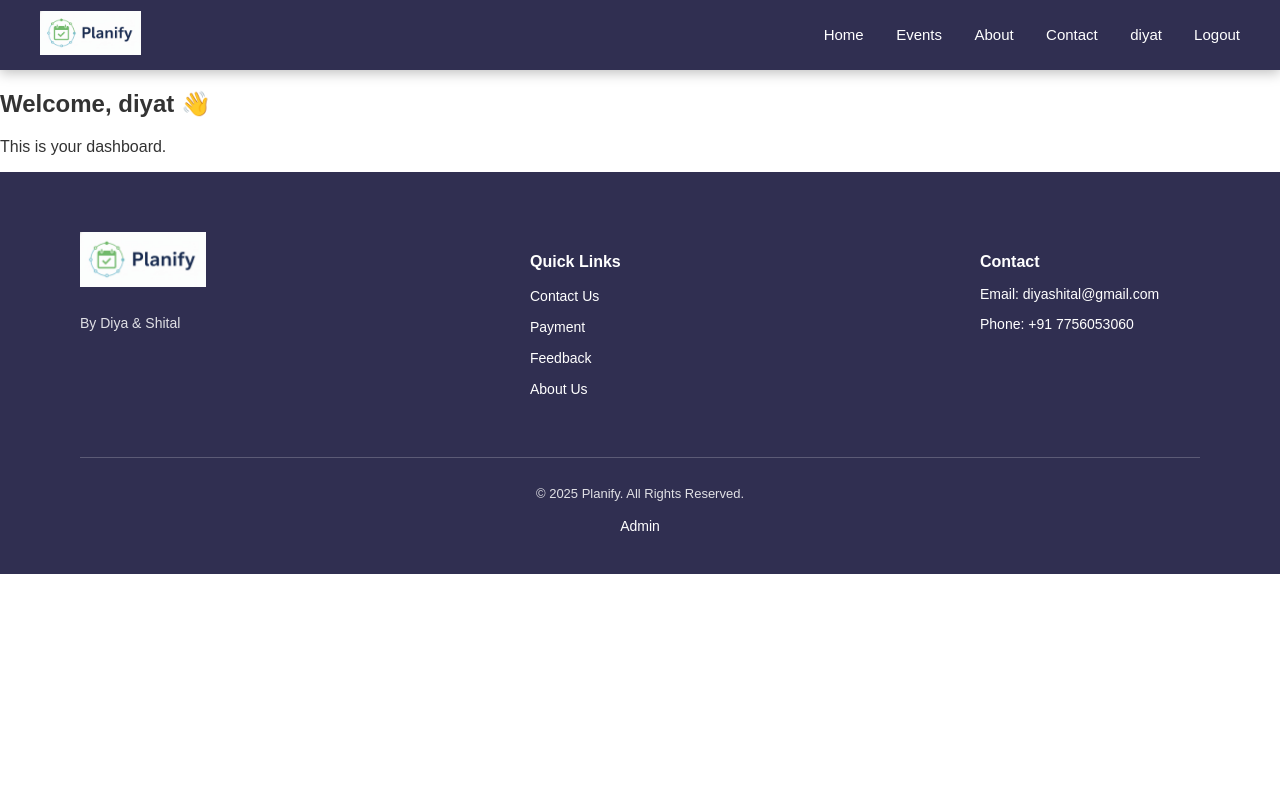
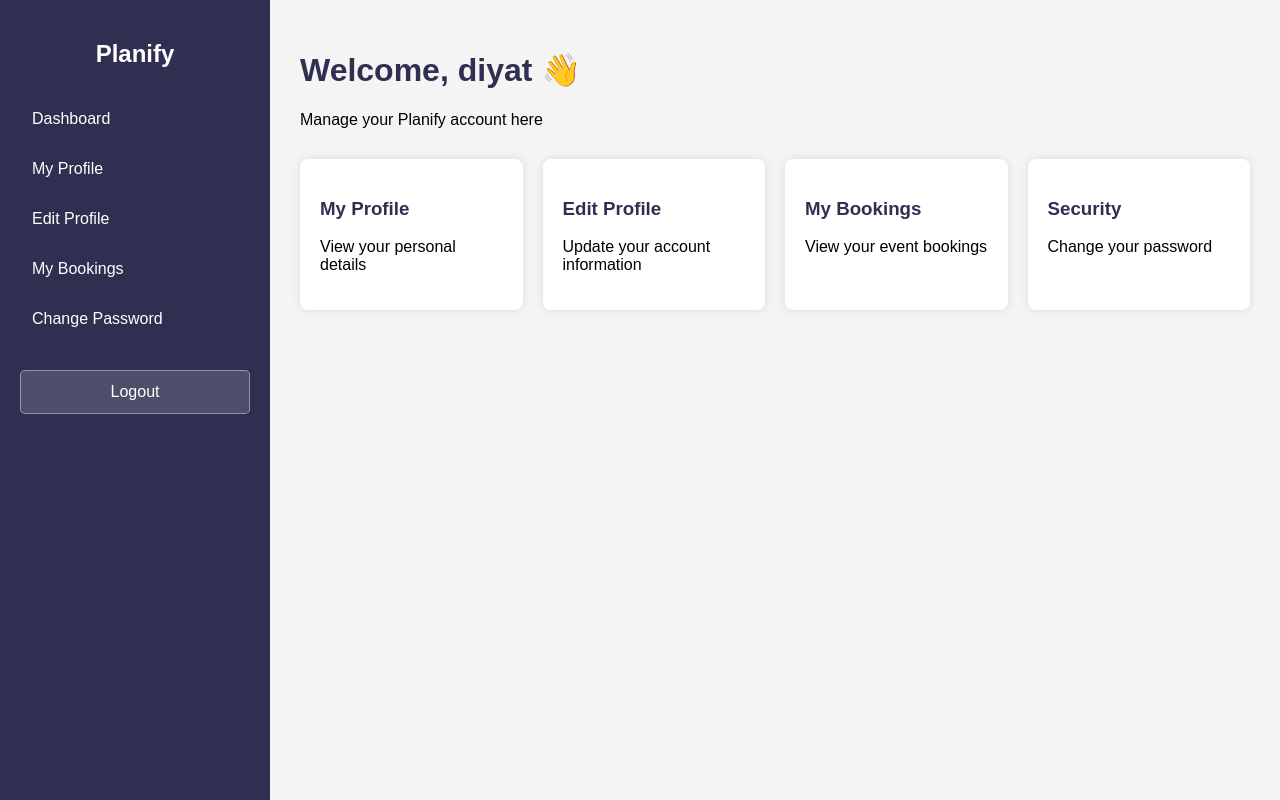
Before and after one commit to diyatalavanekar/Planify, a PHP site: page /user/dashboard.php in a window 1280 px wide. Run offline with PHP 8.4, Linux system fonts and the light colour scheme; a user stored in the database is signed in.

Commit message:
your message

```diff
--- a/user/dashboard.php
+++ b/user/dashboard.php
@@ -1,28 +1,82 @@
 <?php
 session_start();
 
+/* Block cache */
+header("Cache-Control: no-store, no-cache, must-revalidate, max-age=0");
+header("Pragma: no-cache");
+
+/* Session check */
 if (!isset($_SESSION['user_id'])) {
     header("Location: ../auth/login.php");
     exit();
 }
 ?>
+<!DOCTYPE html>
+<html lang="en">
+<head>
+    <meta charset="UTF-8">
+    <title>User Dashboard | Planify</title>
 
-<!DOCTYPE html>
-<html>
-<head>
-    <title>User Dashboard</title>
-    <link rel="stylesheet" href="/Planify/css/style.css">
+    <!-- User Dashboard CSS -->
+    <link rel="stylesheet" href="user.css">
 </head>
-<body>
 
-<?php include("../includes/header.php"); ?>
+<script>
+    // Prevent back button after logout
+    window.history.forward();
+    function noBack() {
+        window.history.forward();
+    }
+</script>
+
+<body onload="noBack();" onpageshow="if (event.persisted) noBack();">
 
 <div class="dashboard-container">
-    <h2>Welcome, <?php echo $_SESSION['username']; ?> 👋</h2>
-    <p>This is your dashboard.</p>
+
+    <!-- ================= SIDEBAR ================= -->
+    <div class="sidebar">
+        <h2>Planify</h2>
+
+        <a href="user_dashboard.php">Dashboard</a>
+        <a href="my_profile.php">My Profile</a>
+        <a href="edit_profile.php">Edit Profile</a>
+        <a href="my_bookings.php">My Bookings</a>
+        <a href="change_password.php">Change Password</a>
+
+        <a href="../auth/logout.php" class="logout-btn">Logout</a>
+    </div>
+
+    <!-- ================= MAIN CONTENT ================= -->
+    <div class="main-content">
+        <h1>
+            Welcome, <?php echo htmlspecialchars($_SESSION['username']); ?> 👋
+        </h1>
+        <p>Manage your Planify account here</p>
+
+        <div class="cards">
+            <div class="card">
+                <h3>My Profile</h3>
+                <p>View your personal details</p>
+            </div>
+
+            <div class="card">
+                <h3>Edit Profile</h3>
+                <p>Update your account information</p>
+            </div>
+
+            <div class="card">
+                <h3>My Bookings</h3>
+                <p>View your event bookings</p>
+            </div>
+
+            <div class="card">
+                <h3>Security</h3>
+                <p>Change your password</p>
+            </div>
+        </div>
+    </div>
+
 </div>
-
-<?php include("../includes/footer.php"); ?>
 
 </body>
 </html>
--- /dev/null
+++ b/user/user.css
@@ -0,0 +1,76 @@
+body {
+    margin: 0;
+    font-family: Arial, sans-serif;
+    background: #f4f4f4;
+}
+
+.dashboard-container {
+    display: flex;
+    height: 100vh;
+}
+
+/* SIDEBAR */
+.sidebar {
+    width: 230px;
+    background-color: rgb(48,47,81);
+    padding: 20px;
+    color: #fff;
+}
+
+.sidebar h2 {
+    text-align: center;
+    margin-bottom: 30px;
+}
+
+.sidebar a {
+    display: block;
+    color: #fff;
+    padding: 12px;
+    text-decoration: none;
+    margin-bottom: 8px;
+    border-radius: 5px;
+}
+
+.sidebar a:hover {
+    background-color: rgba(255,255,255,0.15);
+}
+
+.logout-btn {
+    margin-top: 30px;
+    background-color: rgba(255,255,255,0.15);
+    border: 1px solid rgba(255,255,255,0.4);
+    text-align: center;
+}
+
+.logout-btn:hover {
+    background-color: #fff;
+    color: rgb(48,47,81);
+}
+
+/* MAIN CONTENT */
+.main-content {
+    flex: 1;
+    padding: 30px;
+}
+
+.main-content h1 {
+    color: rgb(48,47,81);
+}
+
+.cards {
+    display: grid;
+    grid-template-columns: repeat(auto-fit, minmax(220px, 1fr));
+    gap: 20px;
+    margin-top: 30px;
+}
+
+.card {
+    background: white;
+    padding: 20px;
+    border-radius: 8px;
+    box-shadow: 0 0 10px rgba(0,0,0,0.1);
+}
+
+.card h3 {
+    color: rgb(48,47,81);
+}
```
Also changed, not shown: user/edit_profile.php (added, +85 -0 lines).
